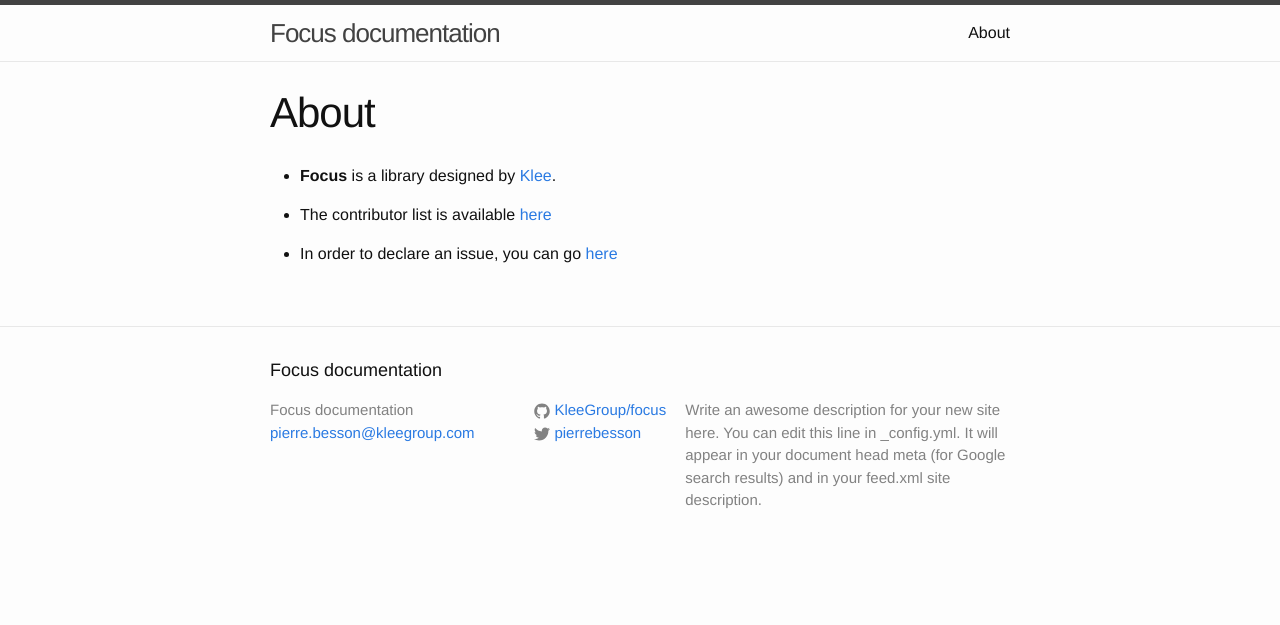
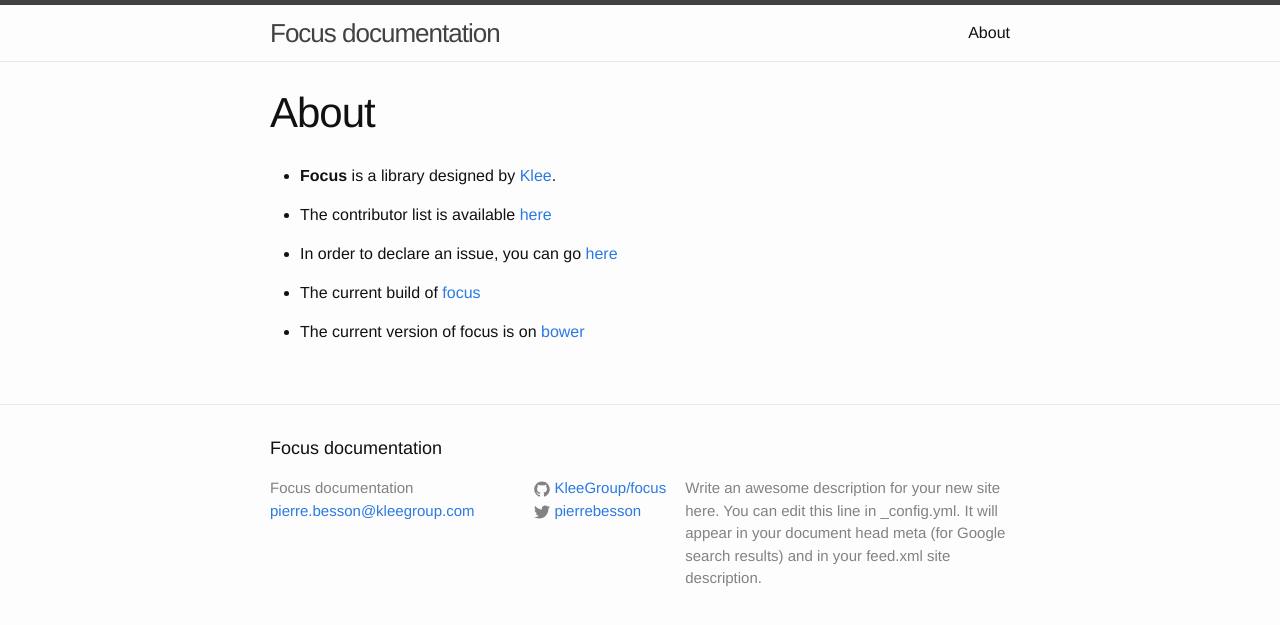
Before and after one commit to klee-contrib/focus-docs, a Jekyll site: the page built from about.md, in a window 1280 px wide. Shown: the top 625 px of the page. Built offline with Jekyll 4.4.1, drawn with Linux system fonts in a browser that asks for light colours.

Commit message:
Update about

```diff
--- a/about.md
+++ b/about.md
@@ -9,3 +9,7 @@ permalink: /about/
 - The contributor list is available [here](https://github.com/KleeGroup/focus/graphs/contributors)
 
 - In order to declare an issue, you can go [here](https://github.com/KleeGroup/focus/issues)
+
+- The current build of [focus](https://travis-ci.org/KleeGroup/focus)
+
+- The current version of focus is on [bower](http://bower.io/search/?q=focus)
```
